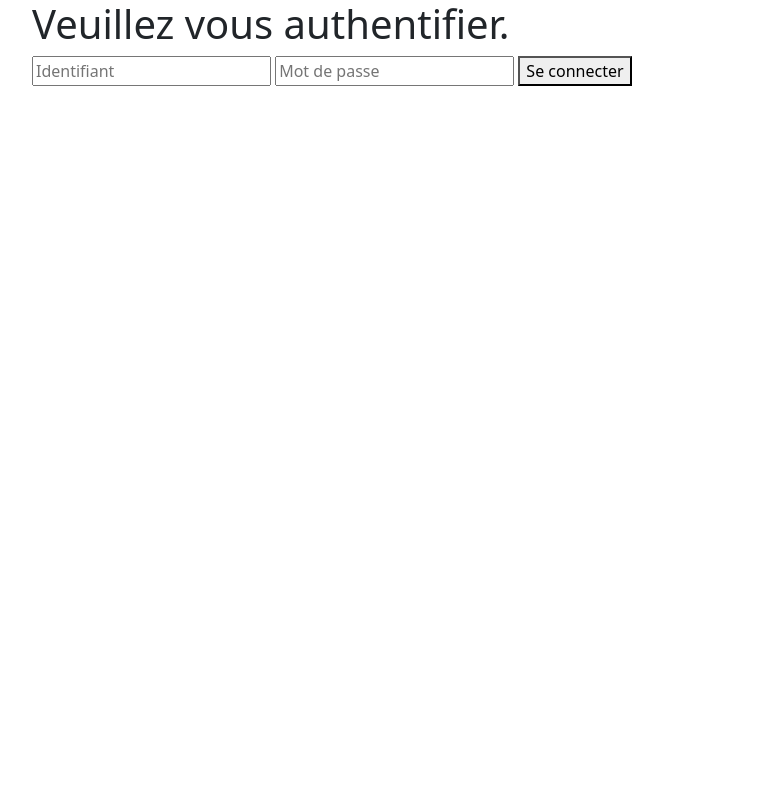
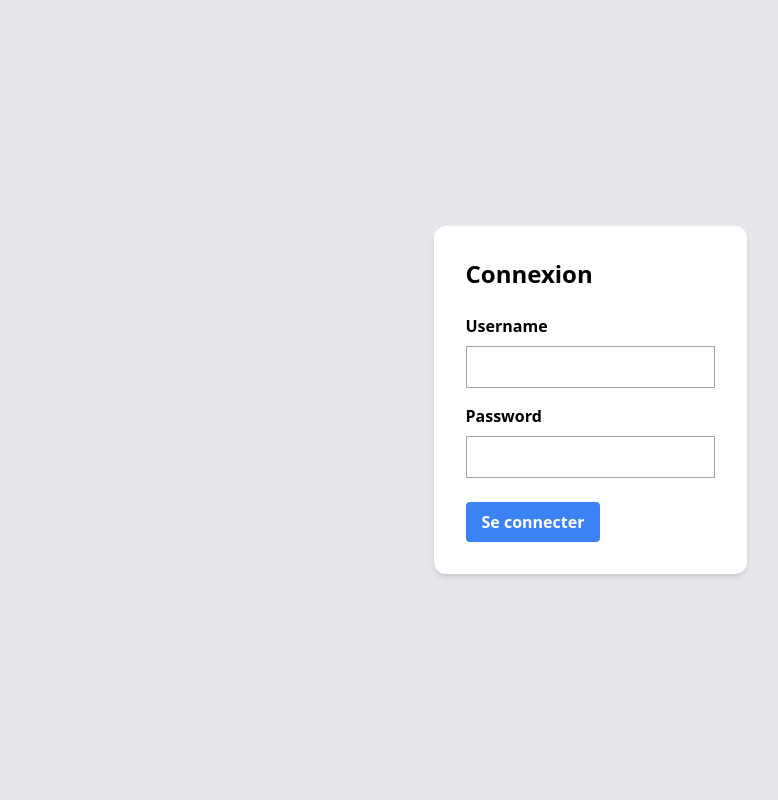
Before and after one commit to FrozenCell239/Projet_Cabinet_Medical, a PHP site: page / in a window 1280 px wide. Shown: the whole page, without its empty margins (50-828 px from the left). Run offline with PHP 8.4, Linux system fonts and the light colour scheme; some libraries are stand-ins or nearby versions.

Commit message:
Update index.php
Replaced Bootstrap CSS with Tailwind CSS. I will do this for every pages later.

```diff
--- a/src/index.php
+++ b/src/index.php
@@ -6,11 +6,10 @@
 
         <!--Style sheets.-->
         <link rel="stylesheet" href="global.css"> <!--Customised style sheet.-->
-        <link href="https://cdn.jsdelivr.net/npm/bootstrap@5.2.3/dist/css/bootstrap.min.css" rel="stylesheet" integrity="sha384-rbsA2VBKQhggwzxH7pPCaAqO46MgnOM80zW1RWuH61DGLwZJEdK2Kadq2F9CUG65" crossorigin="anonymous"> <!--Bootstrap 5.2.3.-->
+        <script src="https://cdn.tailwindcss.com"></script>
 
         <!--JS scripts.-->
         <script src="https://ajax.googleapis.com/ajax/libs/jquery/2.1.1/jquery.min.js"></script>
-        <script src="https://cdn.jsdelivr.net/npm/bootstrap@5.2.3/dist/js/bootstrap.bundle.min.js" integrity="sha384-kenU1KFdBIe4zVF0s0G1M5b4hcpxyD9F7jL+jjXkk+Q2h455rYXK/7HAuoJl+0I4" crossorigin="anonymous"></script>
 
         <!--PHP scripts.-->
         <?php
@@ -19,30 +18,24 @@
 
         <!--Others.-->
         <title>Connexion</title>
-        <link rel="icon" type="image/x-icon" href="../images/favicon.png"> <!--Favicon.-->
+        <link rel="icon" type="image/x-icon" href="favicon.png"> <!--Favicon.-->
         <meta http-equiv="X-UA-Compatible" content="IE=edge">
         <meta name="viewport" content="width=device-width, initial-scale=1.0"> <!--Permet l'adaptation de la page et la disposition de ses éléments à tous les terminaux.-->
     </head>
-    <body>
-        <header>
-
-        </header>
-        <main>
-            <div class="container">
-                <div class="row">
-                    <div class="col-md-12 col-sm-12 col-xs-12">
-                        <h1>Veuillez vous authentifier.</h1>
-                        <form action="index.php" method="post">
-                            <input type="text" name="user_login" placeholder="Identifiant" required>
-                            <input type="password" name="psswrd" placeholder="Mot de passe" required>
-                            <button type="submit" name="login">Se connecter</button>
-                        </form>
-                    </div>
+    <body class="bg-gray-200 flex justify-center items-center h-screen">
+        <div class="bg-white rounded-xl p-8 rounded shadow-md">
+            <h1 class="text-2xl font-bold mb-6">Connexion</h1>
+            <form action="index.php" method="post">
+                <div class="mb-4">
+                    <label class="block font-bold mb-2" for="user_login">Username</label>
+                    <input class="block border border-gray-400 p-2 w-full" type="text" name="user_login" id="user_login" required>
                 </div>
-            </div>
-        </main>
-        <footer>
-
-        </footer>
+                <div class="mb-6">
+                    <label class="block font-bold mb-2" for="psswrd">Password</label>
+                    <input class="block border border-gray-400 p-2 w-full" type="password" name="psswrd" id="psswrd" required>
+                </div>
+                <button class="bg-blue-500 hover:bg-blue-700 text-white font-bold py-2 px-4 rounded" type="submit" name="login">Se connecter</button>
+            </form>
+        </div>
     </body>
 </html>
```
